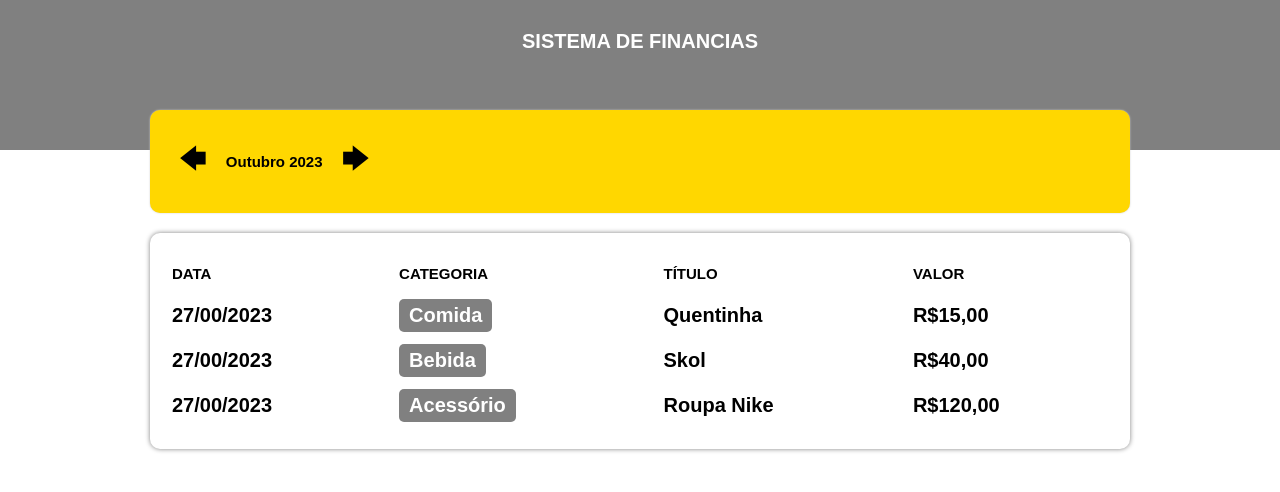
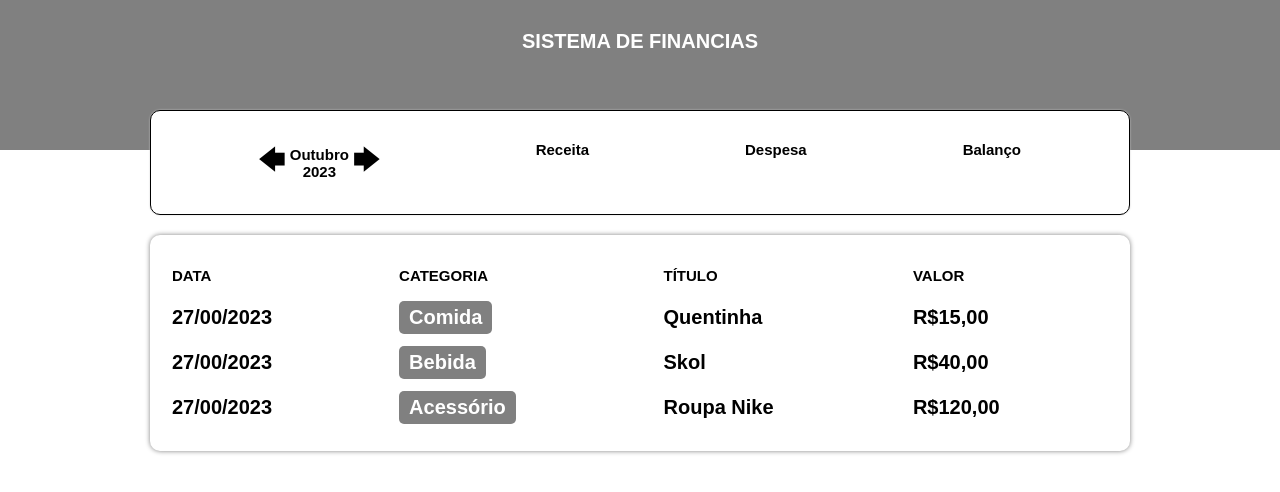
Before and after one commit to GuilhermeDevv/sistema_financeiro, a React (Vite) app in the folder sistema financeiro/: page / in a window 1280 px wide. Shown: the top 492 px of the page. Built offline with nearby package versions, Linux system fonts and the light colour scheme.

Commit message:
configuração da exibição do componente

```diff
--- a/sistema financeiro/src/components/AreaDeInfo/AreaDeInfo.tsx
+++ b/sistema financeiro/src/components/AreaDeInfo/AreaDeInfo.tsx
@@ -1,4 +1,5 @@
 import React from 'react';
+//Components Styles
 import {
   Container,
   EscolherMes,
@@ -7,7 +8,12 @@ import {
   SetaPraFrente,
 } from './styles';
 
+//Components
+import { Caixa } from '../InfoReutilizavel/Caixa';
+
 export function AreaDeInfo() {
+  const nomesInfo = ['Receita', 'Despesa', 'Balanço'];
+
   return (
     <Container>
       <EscolherMes>
@@ -15,6 +21,9 @@ export function AreaDeInfo() {
         <MesEscolhido>Outubro 2023</MesEscolhido>
         <SetaPraFrente>&#129094;</SetaPraFrente>
       </EscolherMes>
+      {nomesInfo.map((text, i) => (
+        <Caixa key={i} titulo={text} valor="" />
+      ))}
     </Container>
   );
 }
--- a/sistema financeiro/src/components/AreaDeInfo/styles.ts
+++ b/sistema financeiro/src/components/AreaDeInfo/styles.ts
@@ -2,19 +2,21 @@ import styled from 'styled-components';
 import { colors } from '../../styles/GlobalStyles';
 
 export const Container = styled.div`
-  background-color: ${colors.tertiary};
+  background-color: ${colors.primary};
+  border: solid 1px;
   box-shadow: 0px 0px 0.2rem #ccc;
   border-radius: 1rem;
   padding: 3rem;
   margin-top: -4rem;
+  display: flex;
+  justify-content: space-around;
 `;
 export const EscolherMes = styled.div`
   cursor: pointer;
   display: flex;
   align-items: center;
-  gap: 2rem;
 `;
-export const SetaPraTras = styled.div`
+export const SetaPraTras = styled.span`
   font-size: 2.5rem;
   animation: pulsar 1s linear infinite;
 
@@ -37,10 +39,12 @@ export const SetaPraTras = styled.div`
 export const MesEscolhido = styled.strong`
   font-size: 1.5rem;
   cursor: default;
-
+  width: min-content;
+  padding: 0px 0.5rem;
+  text-align: center;
   text-transform: capitalize;
 `;
-export const SetaPraFrente = styled.div`
+export const SetaPraFrente = styled.span`
   font-size: 2.5rem;
 
   animation: pulsar 1s linear infinite;
```
